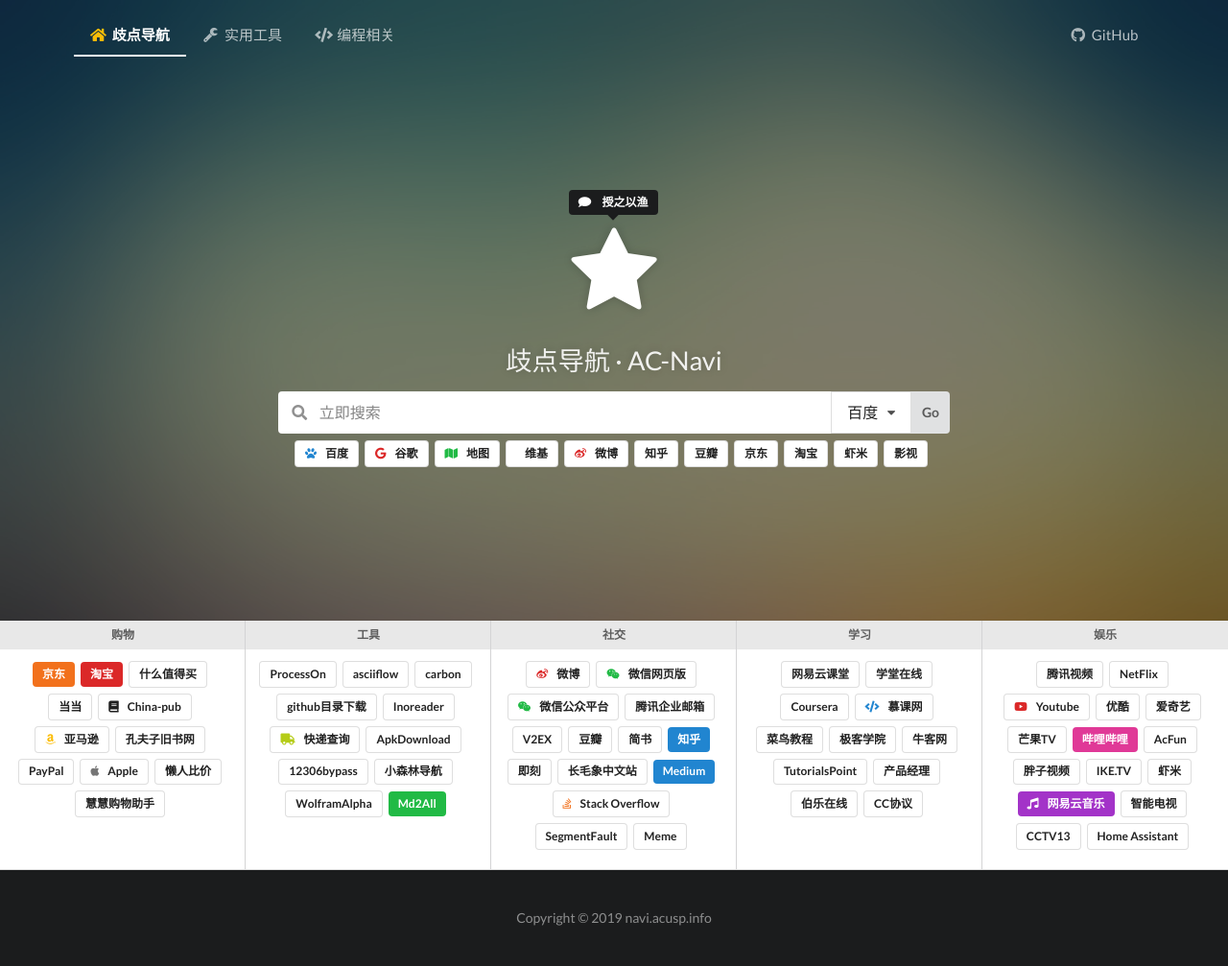
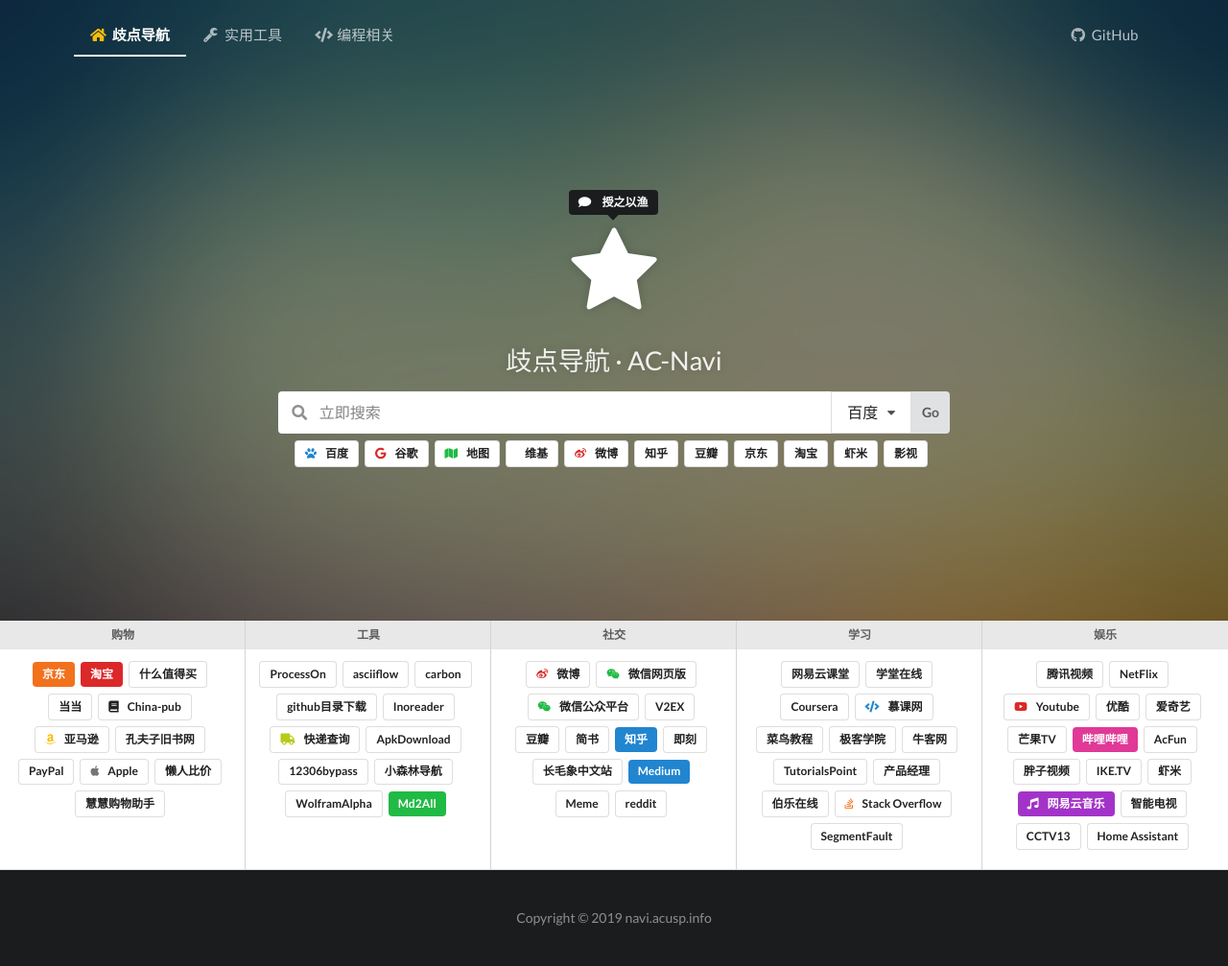
Before and after one commit to acusp/AC-Navi, a Jekyll site: the page built from index.html, in a window 1280 px wide. Shown: the whole page at 96% size. Built offline with Jekyll 4.4.1, drawn with Linux system fonts in a browser that asks for light colours; comment, search, counter and statistics services are not loaded.

Commit message:
Update some links in home page

```diff
--- a/_data/home_links.yml
+++ b/_data/home_links.yml
@@ -115,10 +115,6 @@
       style: basic
       url: https://mp.weixin.qq.com
 
-    - name: 腾讯企业邮箱
-      style: basic
-      url: https://exmail.qq.com
-
     - name: V2EX
       style: basic
       url: https://www.v2ex.com/
@@ -147,18 +143,13 @@
       style: blue
       url: https://medium.com/
 
-    - name: Stack Overflow
-      icon: stack overflow orange
-      style: basic
-      url: http://stackoverflow.com/
-
-    - name: SegmentFault
-      style: basic
-      url: http://segmentfault.com/
-
     - name: Meme
       style: basic
       url: http://knowyourmeme.com/
+
+    - name: reddit
+      style: basic
+      url: https://www.reddit.com/
 
 
   - category: 学习
@@ -204,9 +195,15 @@
       style: basic
       url: http://web.jobbole.com/
 
-    - name: CC协议
+    - name: Stack Overflow
+      icon: stack overflow orange
       style: basic
-      url: https://creativecommons.org/choose/?lang=zh
+      url: http://stackoverflow.com/
+
+    - name: SegmentFault
+      style: basic
+      url: http://segmentfault.com/
+
 
 
   - category: 娱乐
```
